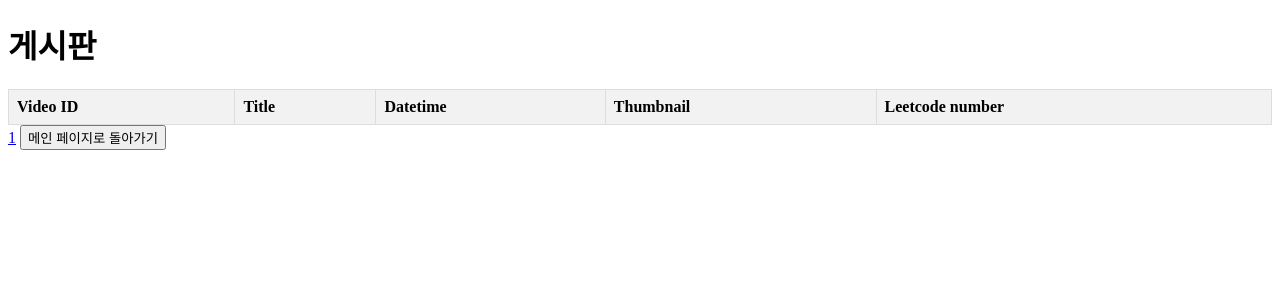
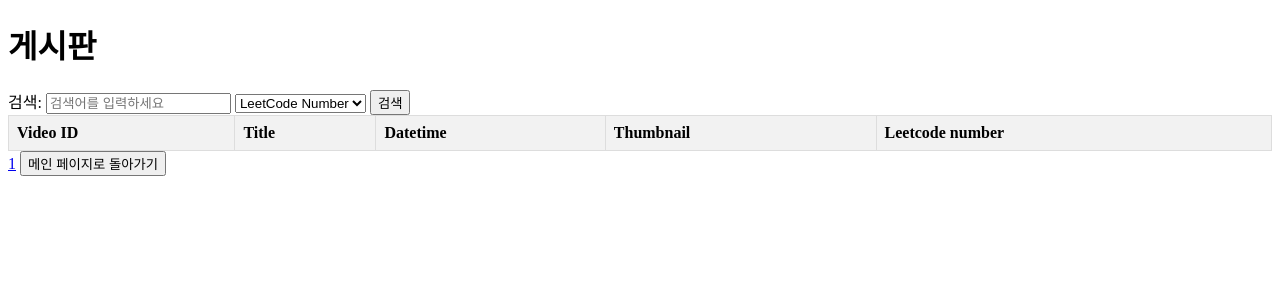
Before and after one commit to kimgun95/SubtitleCollector, a Flask app: page /board in a window 1280 px wide. Shown: the top 300 px of the page. Run offline with Flask 3, Linux system fonts and the light colour scheme; data that the repository does not hold is empty; parts of the project's set-up code (start-up, migrations or seed data) failed here and were passed over.

Commit message:
feat: 게시판에서 검색 기능 추가

```diff
--- a/app.py
+++ b/app.py
@@ -24,6 +24,30 @@ DEBUG = bool(os.getenv('DEBUG'))
 if DEBUG is not True:
     os.makedirs(VTT_DIRECTORY, exist_ok=True)
 
+@app.route('/search')
+def search():
+    search_query = request.args.get('q')
+    search_field = request.args.get('search_field')
+
+    if not search_query or not search_field:
+        # 검색어 또는 검색 필드가 제공되지 않은 경우
+        return "검색어와 검색 필드를 모두 제공해야 합니다."
+
+    if search_field == 'leetcode_number':
+        try:
+            response = table_object.scan(
+                FilterExpression=Attr('leetcode_number').eq(int(search_query))
+            )
+            search_results = response['Items']
+        except Exception as e:
+            print(f"Error searching by leetcode_number: {e}")
+            search_results = []
+    else:
+        # 올바르지 않은 검색 필드를 선택한 경우
+        return "올바른 검색 필드를 선택하세요 (title 또는 leetcode_number)."
+
+    # 검색 결과를 템플릿으로 렌더링하여 반환
+    return render_template('search_results.html', search_query=search_query, search_field=search_field, search_results=search_results)
 
 @app.route('/update_post/<video_id>/<title>', methods=['POST'])
 def update_post(video_id, title):
--- a/templates/board.html
+++ b/templates/board.html
@@ -21,6 +21,15 @@
 </head>
 <body>
     <h1>게시판</h1>
+    <!-- 검색 폼 추가 -->
+    <form action="{{ url_for('search') }}" method="GET">
+        <label for="search_query">검색:</label>
+        <input type="text" id="search_query" name="q" placeholder="검색어를 입력하세요">
+        <select name="search_field">
+            <option value="leetcode_number">LeetCode Number</option>
+        </select>
+        <button type="submit">검색</button>
+    </form>
     <table>
         <tr>
             <th>Video ID</th>
```
